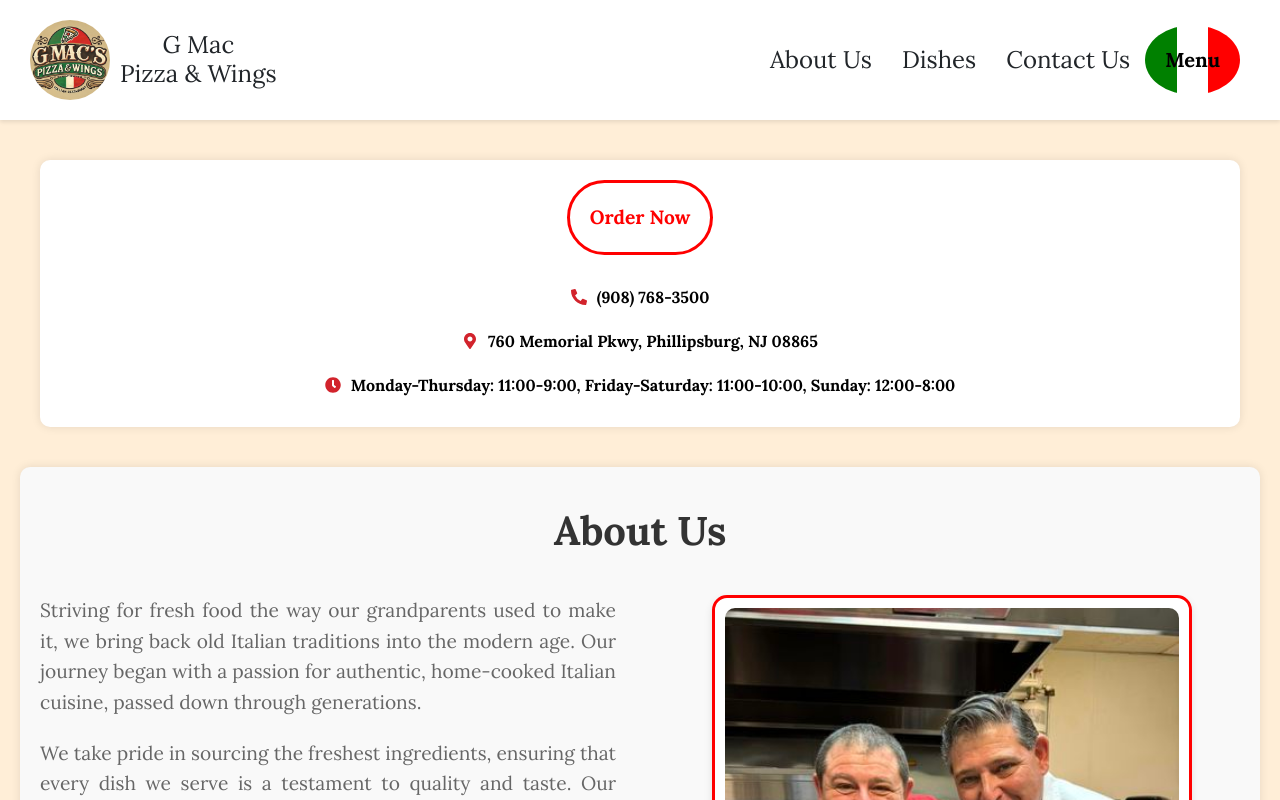
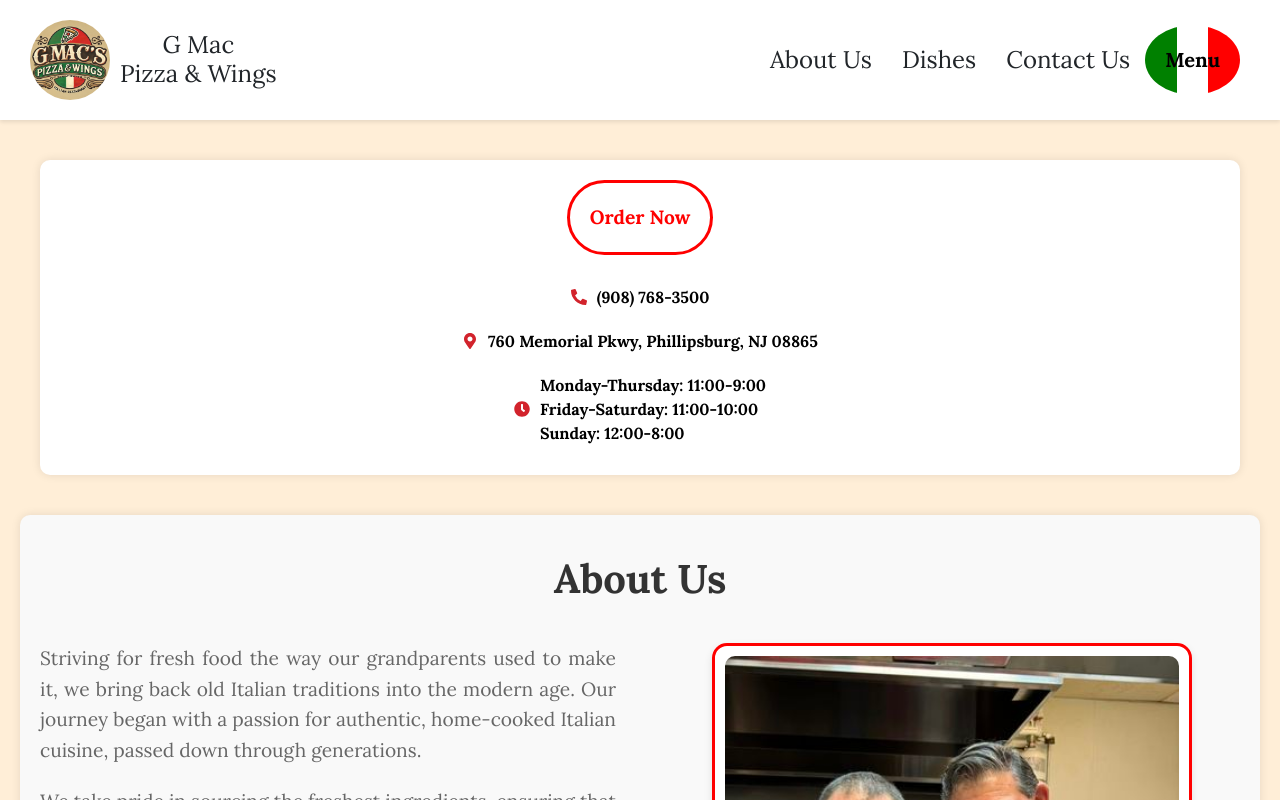
Before and after one commit to jdurham38/G-MAC-Pizza, a React (Create React App) app: page / in a window 1280 px wide. Shown: the top 800 px of the page. Built offline with nearby package versions, Linux system fonts and the light colour scheme.

Commit message:
update button color

```diff
--- a/src/components/footer/styles.module.css
+++ b/src/components/footer/styles.module.css
@@ -94,7 +94,7 @@
 .closeButton {
     margin-top: 15px;
     padding: 10px 20px;
-    background-color: #007bff;
+    background-color: #008d41;
     color: white;
     border: none;
     border-radius: 4px;
@@ -102,7 +102,7 @@
 }
 
 .closeButton:hover {
-    background-color: #0056b3;
+    background-color: #006633;
 }
 
 .noScroll {
--- a/src/components/hero/index.tsx
+++ b/src/components/hero/index.tsx
@@ -17,7 +17,14 @@ export default function Hero() {
             <div className={styles.infoContainer}>
                 <a href="tel:+1 9087683500" className={styles.infoItem}><FaPhoneAlt className={styles.icon} /> (908) 768-3500</a>
                 <a href="https://www.google.com/maps/place/760+Memorial+Pkwy,+Phillipsburg,+NJ+08865" target="_blank" rel="noopener noreferrer" className={styles.infoItem}><FaMapMarkerAlt className={styles.icon} /> 760 Memorial Pkwy, Phillipsburg, NJ 08865</a>
-                <p className={styles.infoItem}><FaClock className={styles.icon} /> Monday-Thursday: 11:00-9:00, Friday-Saturday: 11:00-10:00, Sunday: 12:00-8:00</p>
+                <div className={styles.infoItem}>
+                    <FaClock className={styles.icon} />
+                    <div className={styles.hours}>
+                        <p>Monday-Thursday: 11:00-9:00</p>
+                        <p>Friday-Saturday: 11:00-10:00</p>
+                        <p>Sunday: 12:00-8:00</p>
+                    </div>
+                </div>
             </div>
         </div>
     );
--- a/src/components/hero/styles.module.css
+++ b/src/components/hero/styles.module.css
@@ -55,6 +55,16 @@
     color: #d2232c; /* Icon color */
 }
 
+.hours {
+    display: flex;
+    flex-direction: column;
+    align-items: flex-start;
+}
+
+.hours p {
+    margin: 0;
+}
+
 /* Responsive Design */
 @media (max-width: 768px) {
     .hero {
```
